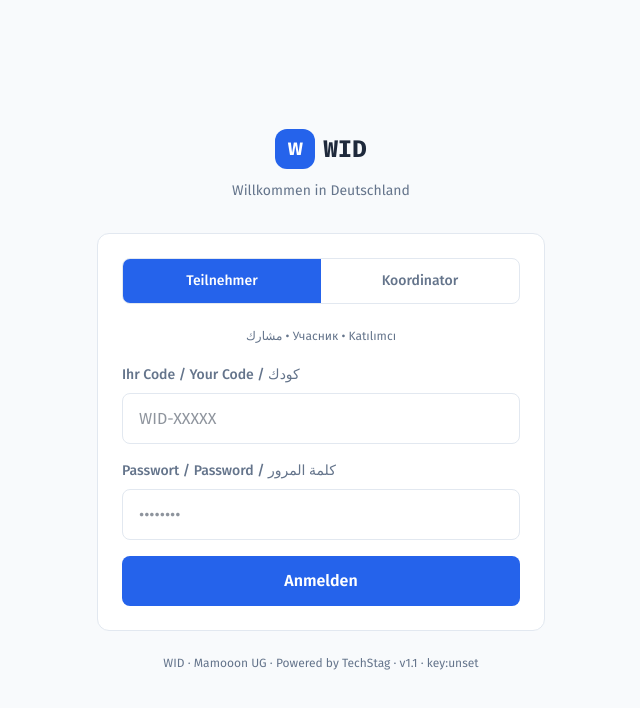
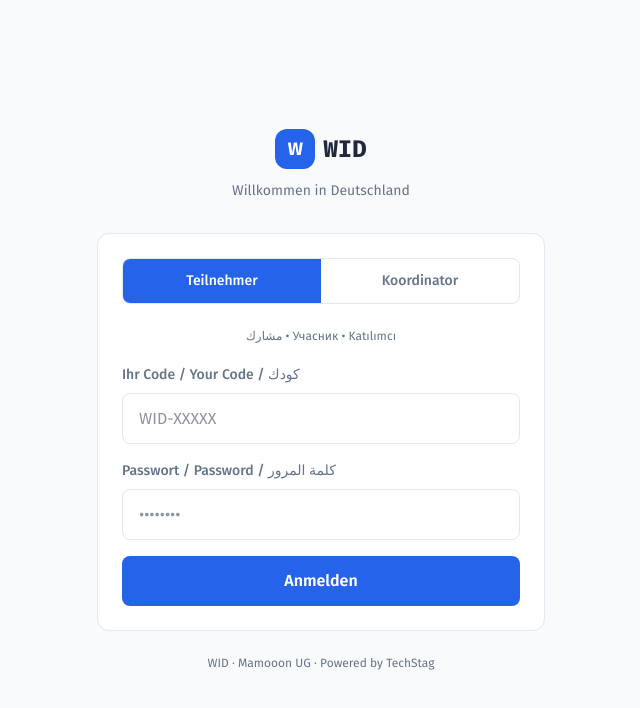
Before and after one commit to Sullynobugz/wid, a Next.js app: page /login in a window 1280 px wide. Shown: the top 708 px of the page, without its empty margins (319-959 px from the left). Built offline with nearby package versions, Linux system fonts and the light colour scheme; no server answers.

Commit message:
chore: debug footer entfernt

```diff
--- a/app/login/page.tsx
+++ b/app/login/page.tsx
@@ -190,7 +190,7 @@ export default function LoginPage() {
         </div>
 
         <p className="text-center text-xs mt-6" style={{ color: 'var(--muted)' }}>
-          WID · Mamooon UG · Powered by TechStag · v1.1 · key:{process.env.NEXT_PUBLIC_SUPABASE_ANON_KEY?.slice(0,8) ?? 'MISSING'}
+          WID · Mamooon UG · Powered by TechStag
         </p>
       </div>
     </div>
```
